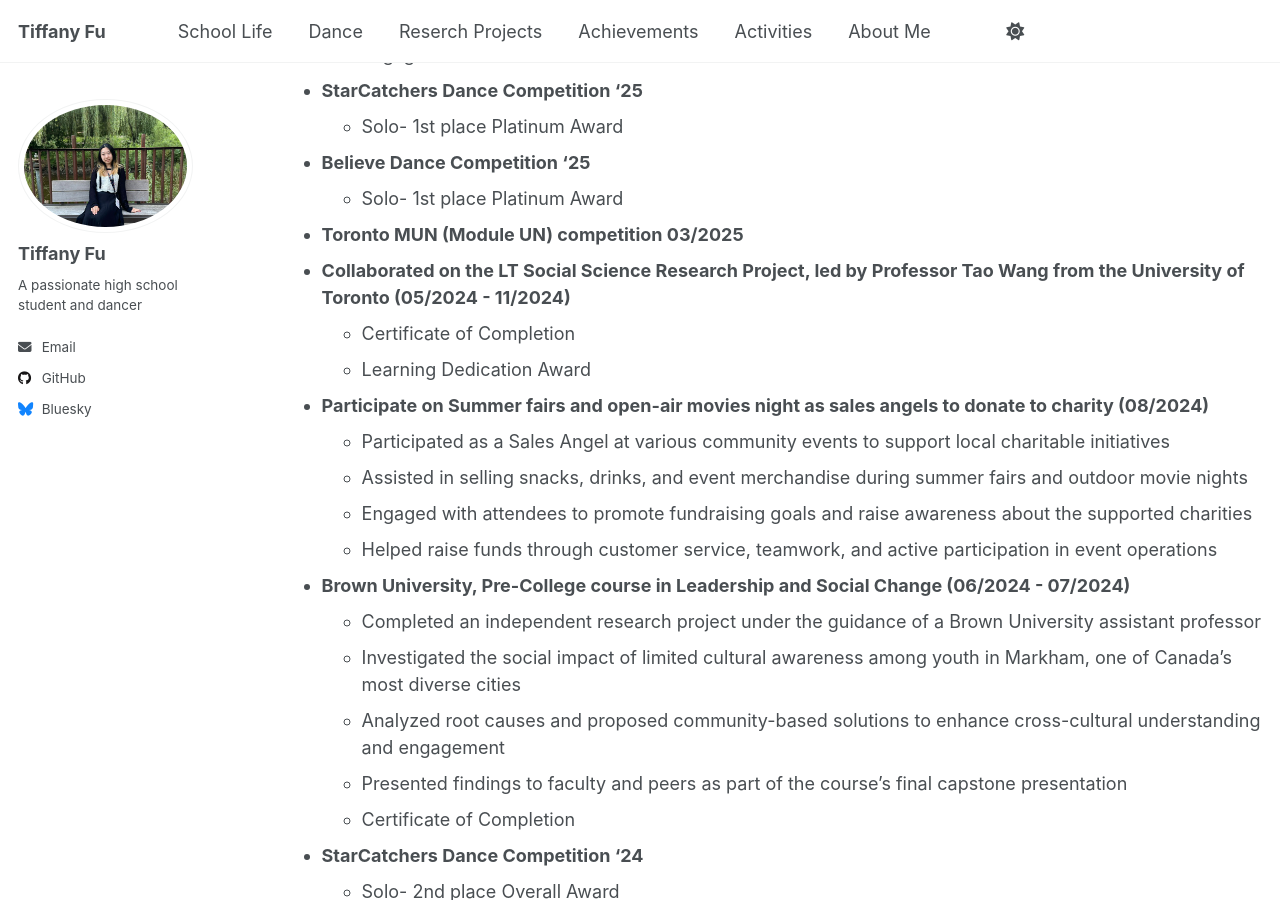
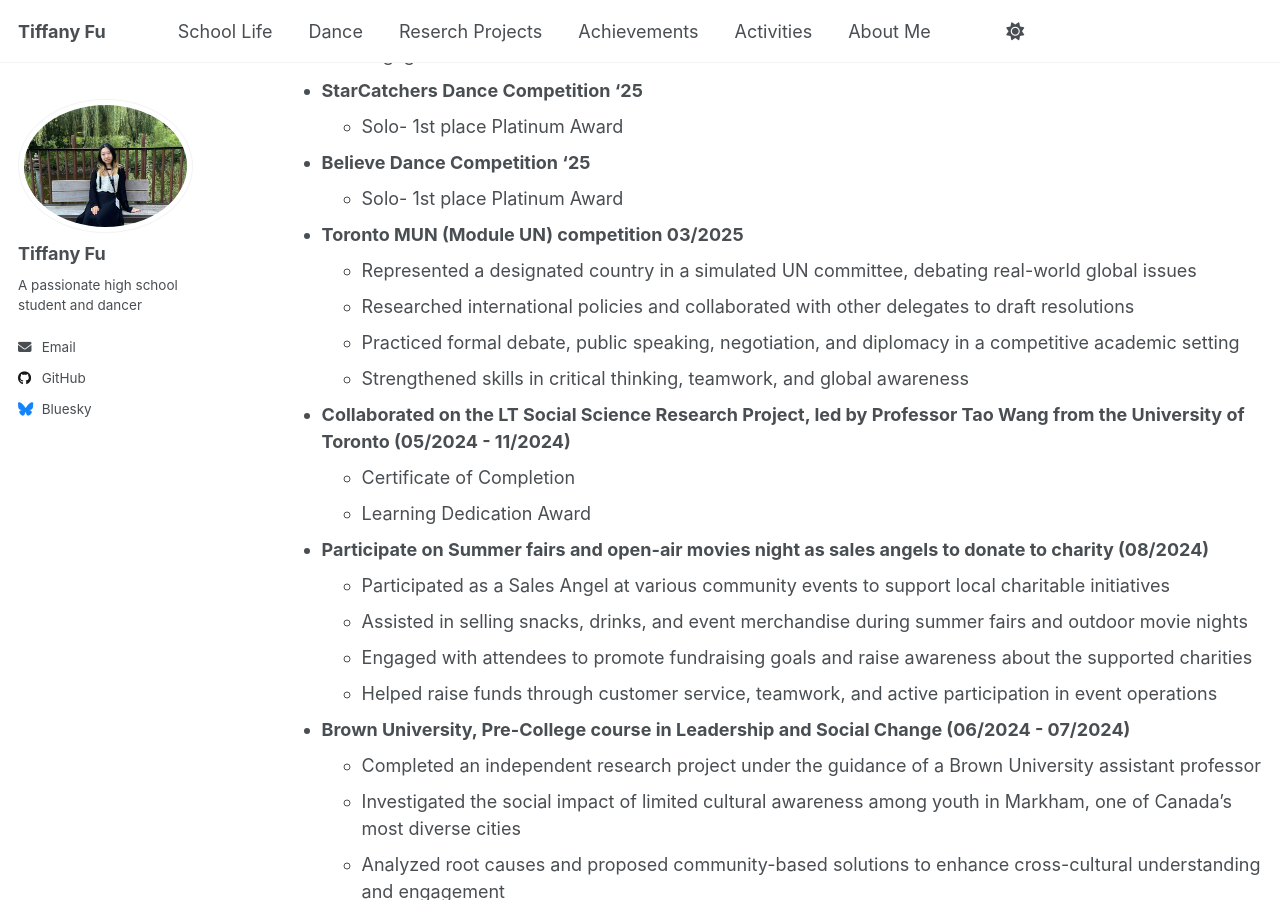
Before and after one commit to TiffanyJTFu/TiffanyFu, a Jekyll site: the page built from _pages/cv.md, in a window 1280 px wide and 900 px high, scrolled down 1491 px. Built offline with Jekyll 4.4.1, drawn with Linux system fonts in a browser that asks for light colours; a script that is not in the unit is left out.

Commit message:
Update cv.md

```diff
--- a/_pages/cv.md
+++ b/_pages/cv.md
@@ -45,6 +45,10 @@ ACHIEVEMENTS AND ACTIVITIES
 * **Believe Dance Competition '25**
   * Solo- 1st place Platinum Award
 * **Toronto MUN (Module UN) competition 03/2025**
+  * Represented a designated country in a simulated UN committee, debating real-world global issues
+  * Researched international policies and collaborated with other delegates to draft resolutions
+  * Practiced formal debate, public speaking, negotiation, and diplomacy in a competitive academic setting
+  * Strengthened skills in critical thinking, teamwork, and global awareness
 * **Collaborated on the LT Social Science Research Project, led by Professor Tao Wang from the University of Toronto (05/2024 - 11/2024)**
   * Certificate of Completion
   * Learning Dedication Award
```
